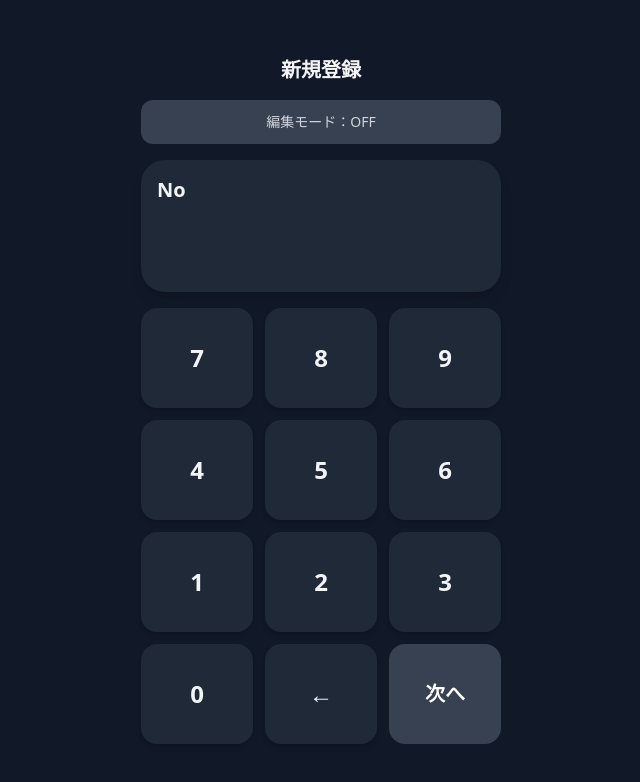
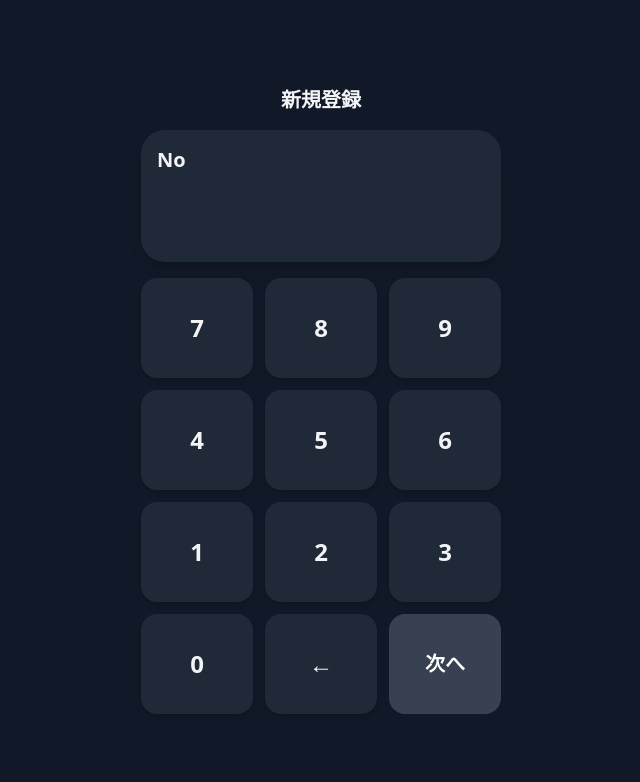
Before and after one commit to kaijins/clothing-measure-app, a Next.js app: page / in a window 1280 px wide. Shown: the top 782 px of the page, without its empty margins (319-959 px from the left). Built offline with nearby package versions, Linux system fonts and the light colour scheme.

Commit message:
ステータス管理機能を追加、編集モードを廃止

```diff
--- a/app/components/MeasurementApp.tsx
+++ b/app/components/MeasurementApp.tsx
@@ -266,10 +266,9 @@ const BreadcrumbNav = React.memo(({ steps, currentIndex, measurements, currentCa
   const saveToSpreadsheet = async (data: any) => {
     try {
       setIsSaving(true);
-      console.log('Saving data:', {  // デバッグ用
+      console.log('Saving data:', {
         category: currentCategory,
-        measurements: data,
-        isEditMode
+        measurements: data
       });
 
       const response = await fetch(GAS_URL, {
@@ -280,8 +279,7 @@ const BreadcrumbNav = React.memo(({ steps, currentIndex, measurements, currentCa
         },
         body: JSON.stringify({
           category: currentCategory,
-          measurements: data,
-          isEditMode
+          measurements: data
         })
       });
 
@@ -298,7 +296,7 @@ const BreadcrumbNav = React.memo(({ steps, currentIndex, measurements, currentCa
   const handleNext = async () => {
     if (!inputValue && !currentCategory && !showCategorySelect) return;
 
-    console.log('handleNext called with:', {  // 追加
+    console.log('handleNext called with:', {
       inputValue,
       currentCategory,
       currentStepIndex,
@@ -306,41 +304,18 @@ const BreadcrumbNav = React.memo(({ steps, currentIndex, measurements, currentCa
     });
 
     if (!currentCategory && !showCategorySelect) {
-        // handleNext内の編集モード部分を以下のように修正
-if (isEditMode) {
-    try {
-        // handleNext内の編集モード部分で
-        console.log(`送信ID: ${inputValue}, 型: ${typeof inputValue}`);
-        console.log(`データ取得開始: ID = ${inputValue}`);
-        const response = await fetch(`${GAS_URL}?id=${inputValue}`);
-        console.log('レスポンス:', response);
-        const data = await response.json();
-        console.log('取得データ:', data);
-
-        if (data.success && data.measurements) {
-            setMeasurements({ id: inputValue, ...data.measurements });
-        } else {
-            setError('指定されたIDのデータが見つかりませんでした');
-            return;
-        }
-    } catch (error) {
-        console.error('エラー詳細:', error);
-        setError('データの取得に失敗しました');
-        return;
-    }
-} else {
-            setMeasurements({ id: inputValue })
-        }
-        setShowCategorySelect(true)
-        setInputValue('')
-        return
+      // IDを入力してカテゴリ選択画面へ
+      setMeasurements({ id: inputValue });
+      setShowCategorySelect(true);
+      setInputValue('');
+      return;
     }
 
     const category = CATEGORIES[currentCategory!];
     const currentStep = category.steps[currentStepIndex];
 
     if (currentStep?.type === 'select') {
-      console.log('Size step detected:', {  // 追加
+      console.log('Size step detected:', {
         step: currentStep,
         inputValue,
         measurements
@@ -350,7 +325,7 @@ if (isEditMode) {
         ...measurements,
         size: inputValue
       };
-      console.log('Updated measurements with size:', updatedMeasurements);  // デバッグ用
+      console.log('Updated measurements with size:', updatedMeasurements);
       setMeasurements(updatedMeasurements);
 
       if (currentStepIndex === category.steps.length - 1) {
@@ -382,6 +357,7 @@ if (isEditMode) {
       }
     }
   };
+
 
   const getCurrentStep = () => {
     if (!currentCategory) {
@@ -513,19 +489,6 @@ return (
   )}
 </div>
 
-        {/* 編集モード切り替えボタン（IDの入力画面の時のみ表示） */}
-        {!currentCategory && !showCategorySelect && (
-          <button
-            onClick={() => setIsEditMode(!isEditMode)}
-            className={`mb-4 w-full p-3 rounded-xl text-sm font-medium transition-colors
-              ${isEditMode
-                ? 'bg-blue-500 text-white hover:bg-blue-600'
-                : 'bg-gray-700 text-gray-300 hover:bg-gray-600'}`}
-          >
-            {isEditMode ? '編集モード：ON' : '編集モード：OFF'}
-          </button>
-        )}
-
         {/* エラーメッセージ */}
         {error && (
           <div className="mb-4 p-4 bg-red-900/50 text-red-200 rounded-2xl">
```
